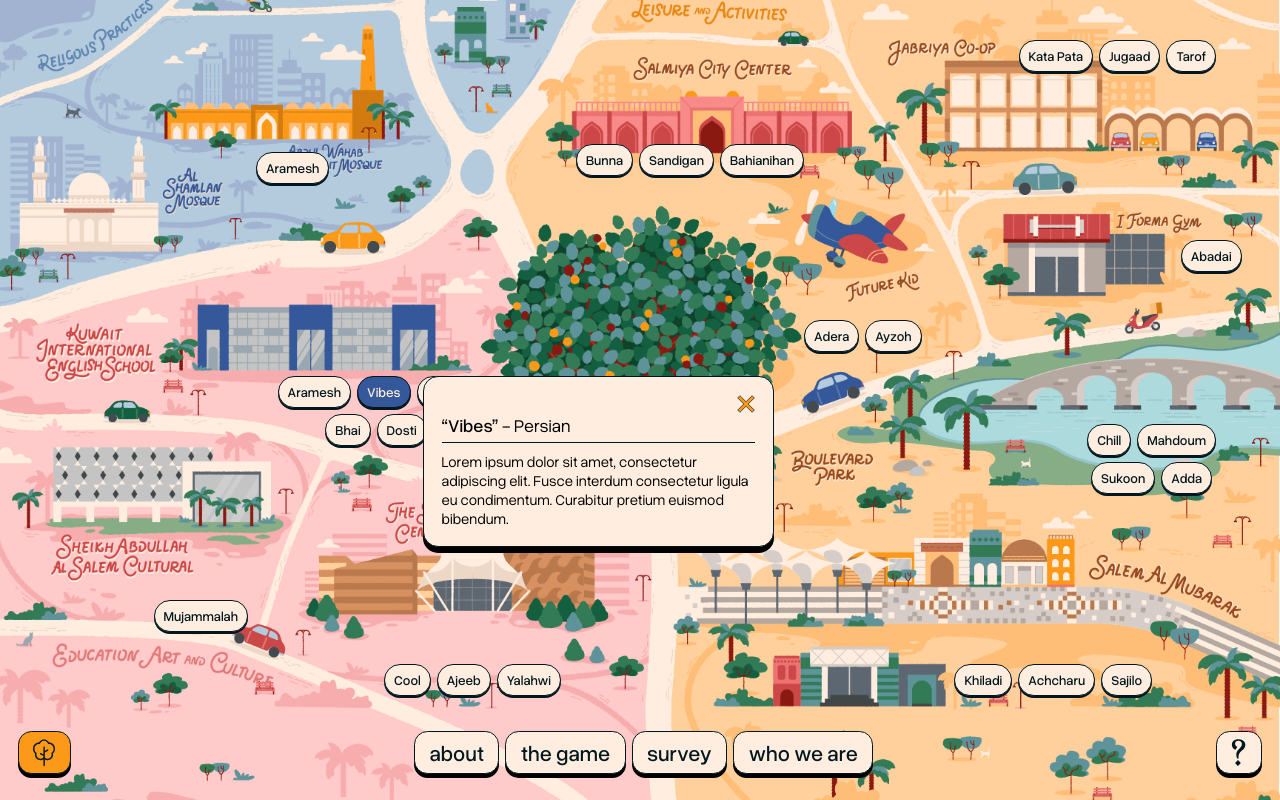
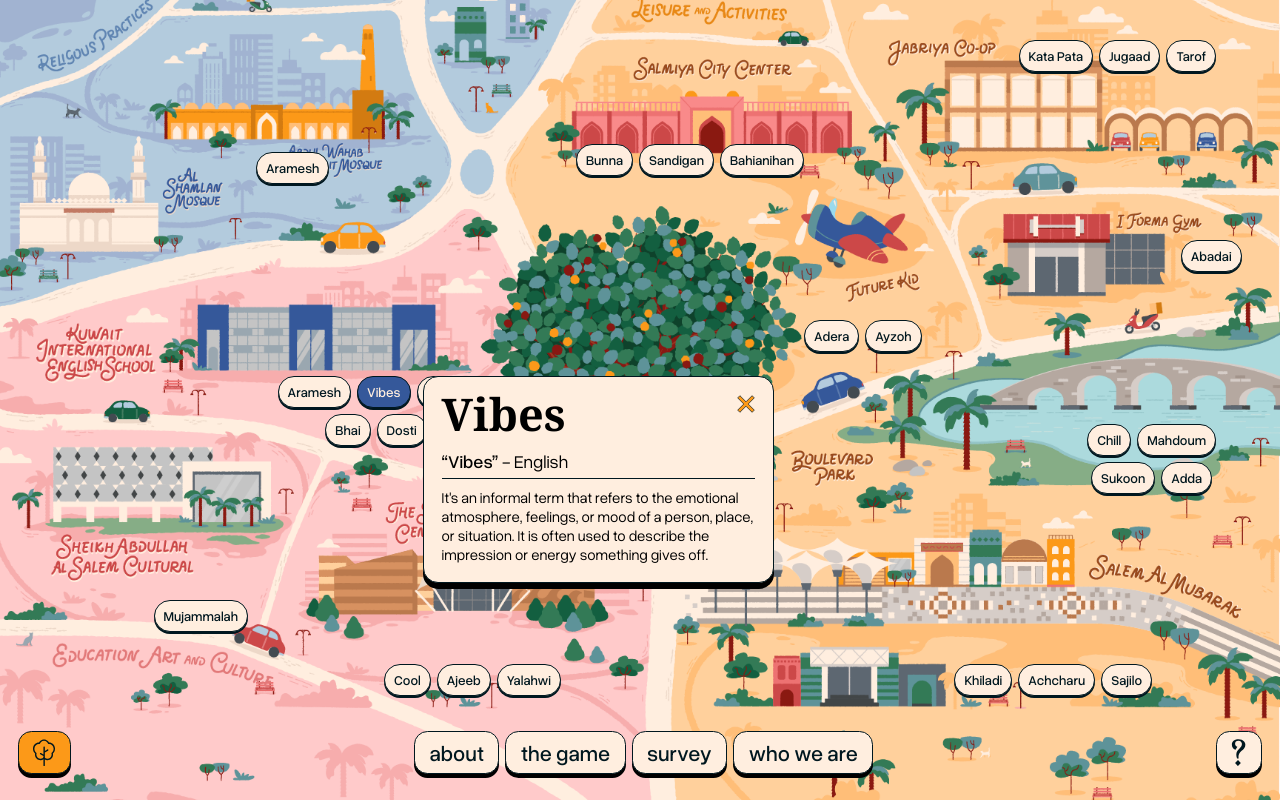
Before and after one commit to mitz-it/sidra-landing, a React (Vite) app: page /map in a window 1280 px wide. Both pictures are taken after a click on the button "Vibes". Built offline with nearby package versions, Linux system fonts and the light colour scheme.

Commit message:
Added languages text descriptions and changed popover logic for sidra tree

```diff
--- a/src/pages/map/Map.tsx
+++ b/src/pages/map/Map.tsx
@@ -40,44 +40,44 @@ export default function Map() {
           isOpen={selected}
           setIsOpen={setSelected}
           name="Vibes"
-          title=""
-          text="Lorem ipsum dolor sit amet, consectetur adipiscing elit. Fusce interdum consectetur ligula eu condimentum. Curabitur pretium euismod bibendum."
+          title="Vibes"
+          text="It's an informal term that refers to the emotional atmosphere, feelings, or mood of a person, place, or situation. It is often used to describe the impression or energy something gives off."
           axisX="right"
           axisY="top"
-          nameOrigin="Persian"
+          nameOrigin="English"
         />
         <Popover
           id="Wasta"
           isOpen={selected}
           setIsOpen={setSelected}
           name="Wasta"
-          title=""
-          text="Lorem ipsum dolor sit amet, consectetur adipiscing elit. Fusce interdum consectetur ligula eu condimentum. Curabitur pretium euismod bibendum."
+          title=" واسطه"
+          text='Refers to the concept of using connections, influence, or intermediaries to achieve something, such as securing a job, gaining a favor, or resolving a problem. While "wasta" can sometimes have a neutral or positive connotation (such as facilitating a legitimate connection or mediation), it is often criticized for perpetuating inequality, corruption, and lack of meritocracy.'
           axisX="right"
           axisY="top"
-          nameOrigin="Persian"
+          nameOrigin="Arabic"
         />
         <Popover
           id="Bhai"
           isOpen={selected}
           setIsOpen={setSelected}
           name="Bhai"
-          title=""
-          text="Lorem ipsum dolor sit amet, consectetur adipiscing elit. Fusce interdum consectetur ligula eu condimentum. Curabitur pretium euismod bibendum."
+          title="(भाई)"
+          text='This term means "younger brother," but it is often used more broadly to denote camaraderie, friendship, and respect among peers, regardless of actual familial ties. The term embodies the spirit of kinship and community, reflecting the Nepali social structure, where relationships extend beyond bloodlines.'
           axisX="right"
           axisY="top"
-          nameOrigin="Persian"
+          nameOrigin="Nepali"
         />
         <Popover
           id="Dosti"
           isOpen={selected}
           setIsOpen={setSelected}
           name="Dosti"
-          title=""
-          text="Lorem ipsum dolor sit amet, consectetur adipiscing elit. Fusce interdum consectetur ligula eu condimentum. Curabitur pretium euismod bibendum."
+          title="دوستی"
+          text='This word means "friendship," but it encapsulates a profound sense of loyalty and emotional connection that extends beyond the typical understanding of friendship. In Pakistan, dosti often involves a commitment to support one another through thick and thin, highlighting the importance of camaraderie in social relationships'
           axisX="right"
           axisY="top"
-          nameOrigin="Persian"
+          nameOrigin="Urdu"
         />
       </MapButtonContainer>
 
@@ -87,10 +87,10 @@ export default function Map() {
           isOpen={selected}
           setIsOpen={setSelected}
           name="Mujammalah"
-          title=""
-          text="Lorem ipsum dolor sit amet, consectetur adipiscing elit. Fusce interdum consectetur ligula eu condimentum. Curabitur pretium euismod bibendum."
+          title="مجاملة"
+          text="Refers to polite gestures, compliments, or social niceties used to maintain harmony and goodwill in interactions. While it can be used to refer to the efforts of doing what is needed to respect cultural values, it can also mean sacrificing one's authenticity and acting in performative ways that don't reflect what one believes or feels."
           axisX="right"
-          axisY="top"
+          axisY="bottom"
           nameOrigin="Persian"
         />
       </MapButtonContainer>
@@ -101,33 +101,48 @@ export default function Map() {
           isOpen={selected}
           setIsOpen={setSelected}
           name="Cool"
-          title=""
-          text="Lorem ipsum dolor sit amet, consectetur adipiscing elit. Fusce interdum consectetur ligula eu condimentum. Curabitur pretium euismod bibendum."
+          title="Cool"
+          text="The most popular modern usage refers to being fashionable, impressive, or generally likable. It's widely used in casual conversations and has become a staple of informal English."
           axisX="right"
           axisY="bottom"
-          nameOrigin="Persian"
+          nameOrigin="English"
         />
         <Popover
           id="Ajeeb"
           isOpen={selected}
           setIsOpen={setSelected}
           name="Ajeeb"
-          title=""
-          text="Lorem ipsum dolor sit amet, consectetur adipiscing elit. Fusce interdum consectetur ligula eu condimentum. Curabitur pretium euismod bibendum."
+          title="عجيب"
+          text="An expression often used in the Gulf countries to describe something that elicits surprise, wonder, amazement or admiration."
           axisX="right"
           axisY="bottom"
-          nameOrigin="Persian"
+          nameOrigin="Arabic"
         />
         <Popover
           id="Yalahwi"
           isOpen={selected}
           setIsOpen={setSelected}
           name="Yalahwi"
-          title=""
-          text="Lorem ipsum dolor sit amet, consectetur adipiscing elit. Fusce interdum consectetur ligula eu condimentum. Curabitur pretium euismod bibendum."
+          title="يا لهوي."
+          text={`It's a common expression in some Arabic dialects, particularly in Egyptian Arabic, to convey feelings of astonishment, worry, or alarm. For example, when someone hears unexpected bad news, they might exclaim: "Yalawhi!”, meaning "Oh my goodness!" or "Oh no!".`}
           axisX="right"
           axisY="bottom"
-          nameOrigin="Persian"
+          nameOrigin="Arabic"
+        />
+      </MapButtonContainer>
+
+      <MapButtonContainer left="47%" top="65%">
+        <Popover
+          id="Sidra"
+          isOpen={selected}
+          setIsOpen={setSelected}
+          name="Sidra Tree"
+          text="In Kuwait's desert, the Sidra tree thrives, symbolizing resilience, unity, and life. Deeply rooted in Islamic culture and Kuwaiti heritage, it embodies survival in harsh climates and inspires environmental awareness. Like the Sidra tree, Kuwait brings together over 100 nationalities, each life a unique leaf on its branches. Together we form a vibrant whole, rooted in shared stories and memories. No matter where we come from, our paths converge here, beneath a common canopy"
+          title="Sidra Tree"
+          axisX="right"
+          axisY="bottom"
+          nameOrigin=""
+          hasName={false}
         />
       </MapButtonContainer>
 
@@ -137,33 +152,33 @@ export default function Map() {
           isOpen={selected}
           setIsOpen={setSelected}
           name="Bunna"
-          title=""
-          text="Lorem ipsum dolor sit amet, consectetur adipiscing elit. Fusce interdum consectetur ligula eu condimentum. Curabitur pretium euismod bibendum."
+          title="ቡቡናና"
+          text='This word means "coffee" in Amharic, but it encompasses much more than just the beverage. Coffee holds a significant cultural and social role in Ethiopia, often involving elaborate ceremonies where the coffee is roasted, ground, and brewed in front of guests. The bunna ceremony symbolizes hospitality, community, and a shared experience that is central to Ethiopian social life.'
           axisX="left"
           axisY="top"
-          nameOrigin="Persian"
+          nameOrigin="Amharic"
         />
         <Popover
           id="Sandigan"
           isOpen={selected}
           setIsOpen={setSelected}
           name="Sandigan"
-          title=""
-          text="Lorem ipsum dolor sit amet, consectetur adipiscing elit. Fusce interdum consectetur ligula eu condimentum. Curabitur pretium euismod bibendum."
+          title="Sandigan"
+          text='Means "pillar," "support," or "foundation." It refers to something or someone that serv'
           axisX="left"
           axisY="top"
-          nameOrigin="Persian"
+          nameOrigin="Talalog"
         />
         <Popover
           id="Bahianihan"
           isOpen={selected}
           setIsOpen={setSelected}
           name="Bahianihan"
-          title=""
-          text="Lorem ipsum dolor sit amet, consectetur adipiscing elit. Fusce interdum consectetur ligula eu condimentum. Curabitur pretium euismod bibendum."
+          title="Bahianihan "
+          text="'We must give and share whatever we have and we are lucky if we have something to share'. One of the inherent traits that identifies Filipinos is 'Bayanihan', or the willingness to help others without asking for something in return."
           axisX="left"
           axisY="top"
-          nameOrigin="Persian"
+          nameOrigin="Talalog"
         />
       </MapButtonContainer>
 
@@ -173,22 +188,22 @@ export default function Map() {
           isOpen={selected}
           setIsOpen={setSelected}
           name="Adera"
-          title=""
-          text="Lorem ipsum dolor sit amet, consectetur adipiscing elit. Fusce interdum consectetur ligula eu condimentum. Curabitur pretium euismod bibendum."
+          title="አደራ"
+          text="When a person passes a valuable belonging of theirs to someone to look after, they use this phrase to let them know they have a big responsibility. For example, if you're going to babysit somebody's little kid, usually the mother will say adera lijaen. (Ligaen means 'my kid'). The phrase adera contains 'please', 'take cake of my child', 'promise to protect them' and 'I'm trusting you' all in one word. It's nothing to be taken lightly."
           axisX="left"
           axisY="top"
-          nameOrigin="Persian"
+          nameOrigin="Amharic"
         />
         <Popover
           id="Ayzoh"
           isOpen={selected}
           setIsOpen={setSelected}
           name="Ayzoh"
-          title=""
-          text="Lorem ipsum dolor sit amet, consectetur adipiscing elit. Fusce interdum consectetur ligula eu condimentum. Curabitur pretium euismod bibendum."
+          title="አይዞህ"
+          text="Lots of Amharic speakers land on this word. It can translate into something like 'it's okay', 'it's going to be okay', 'I hope you didn't hurt yourself' or 'don't worry' depending on the situation. Sometimes it can mean 'be strong' or 'have courage', and can be applied to anything as small as someone tripping while walking. It could be thought of as the acknowledgement of someone else's struggle, with a bit of encouragement in there, too, and it's used all the time. "
           axisX="left"
           axisY="top"
-          nameOrigin="Persian"
+          nameOrigin="Amharic"
         />
       </MapButtonContainer>
 
@@ -198,30 +213,32 @@ export default function Map() {
           isOpen={selected}
           setIsOpen={setSelected}
           name="Kata Pata"
-          title=""
-          text="Lorem ipsum dolor sit amet, consectetur adipiscing elit. Fusce interdum consectetur ligula eu condimentum. Curabitur pretium euismod bibendum."
+          title="කට පට"
+          text="This word describes the cheerful, often noisy, and lively atmosphere created by people talking or bustling around, often in a group setting. It's used to express the buzz of conversation or activity, especially in places like markets or family gatherings, where there's a vibrant hum of people going about their lives."
           axisX="left"
           axisY="top"
-          nameOrigin="Persian"
+          nameOrigin="Tamil"
         />
         <Popover
           id="Jugaad"
           isOpen={selected}
           setIsOpen={setSelected}
           name="Jugaad"
-          title=""
-          text="Lorem ipsum dolor sit amet, consectetur adipiscing elit. Fusce interdum consectetur ligula eu condimentum. Curabitur pretium euismod bibendum."
+          title="जुगाड़"
+          text="Using skill and imagination to find an easy solution to a problem or to fix or make something using cheap, basic items."
           axisX="left"
           axisY="top"
-          nameOrigin="Persian"
+          nameOrigin="Hindi"
         />
         <Popover
           id="Tarof"
           isOpen={selected}
           setIsOpen={setSelected}
           name="Tarof"
-          title=""
-          text="Lorem ipsum dolor sit amet, consectetur adipiscing elit. Fusce interdum consectetur ligula eu condimentum. Curabitur pretium euismod bibendum."
+          title="تعارف"
+          text="Tarof is a complex and culturally significant concept in Iranian culture that revolves around politeness, hospitality, and social etiquette. It refers to a set of social behaviors where people make offers or express sentiments that may not be meant to be taken literally. Essentially, it's a ritual of courtesy where individuals show deference, generosity, or respect, often beyond what is genuinely intended or feasible.
+For example, someone may insist on paying for a meal even if they expect the other person to refuse their offer, or they may repeatedly offer you something out of politeness, not necessarily expecting you to accept. The art of tarof lies in recognizing when an offer is genuine and when it's merely a polite gesture. At its core, tarof is about maintaining harmony, showing respect, and navigating social interactions gracefully, but it can also lead to a degree of ambiguity or even miscommunication if not understood well.
+"
           axisX="left"
           axisY="top"
           nameOrigin="Persian"
@@ -234,11 +251,11 @@ export default function Map() {
           isOpen={selected}
           setIsOpen={setSelected}
           name="Abadai"
-          title=""
-          text="Lorem ipsum dolor sit amet, consectetur adipiscing elit. Fusce interdum consectetur ligula eu condimentum. Curabitur pretium euismod bibendum."
+          title="قبضاي"
+          text="It's a colloquial word used in Levantine Arabic, particularly in Syrian, Lebanese, and Palestinian dialects. It refers to someone who is strong, courageous, or has a commanding presence, often associated with street smarts or physical strength."
           axisX="left"
           axisY="top"
-          nameOrigin="Persian"
+          nameOrigin="Arabic"
         />
       </MapButtonContainer>
 
@@ -248,44 +265,44 @@ export default function Map() {
           isOpen={selected}
           setIsOpen={setSelected}
           name="Chill"
-          title=""
-          text="Lorem ipsum dolor sit amet, consectetur adipiscing elit. Fusce interdum consectetur ligula eu condimentum. Curabitur pretium euismod bibendum."
+          title="Chill"
+          text="It's a versatile term often used in informal and casual conversations to indicate relaxation, calmness, or something positive."
           axisX="left"
           axisY="top"
-          nameOrigin="Persian"
+          nameOrigin="English"
         />
         <Popover
           id="Mahdoum"
           isOpen={selected}
           setIsOpen={setSelected}
           name="Mahdoum"
-          title=""
-          text="Lorem ipsum dolor sit amet, consectetur adipiscing elit. Fusce interdum consectetur ligula eu condimentum. Curabitur pretium euismod bibendum."
+          title="مهضوم"
+          text="It's a colloquial Arabic word primarily used in Levantine dialects, such as Lebanese and Syrian Arabic. Its meaning depends on context, but it generally conveys a positive sentiment related to something being charming, cute, funny or entertaining."
           axisX="left"
           axisY="top"
-          nameOrigin="Persian"
+          nameOrigin="Arabic"
         />
         <Popover
           id="Sukoon"
           isOpen={selected}
           setIsOpen={setSelected}
           name="Sukoon"
-          title=""
-          text="Lorem ipsum dolor sit amet, consectetur adipiscing elit. Fusce interdum consectetur ligula eu condimentum. Curabitur pretium euismod bibendum."
+          title="سکون"
+          text="A sense of peace and tranquility, especially after a long or challenging day, or in the presence of loved ones."
           axisX="left"
           axisY="top"
-          nameOrigin="Persian"
+          nameOrigin="Urdu"
         />
         <Popover
           id="Adda"
           isOpen={selected}
           setIsOpen={setSelected}
           name="Adda"
-          title=""
-          text="Lorem ipsum dolor sit amet, consectetur adipiscing elit. Fusce interdum consectetur ligula eu condimentum. Curabitur pretium euismod bibendum."
+          title="আড্ডা"
+          text="This refers to informal, relaxed conversations that Bengalis love to have with friends and family, often about anything under the sun—philosophy, politics, art, literature, or just gossip. An adda session often involves a strong sense of community, intellectual curiosity, and bonding, which are deeply valued in Bengali culture."
           axisX="left"
           axisY="top"
-          nameOrigin="Persian"
+          nameOrigin="Bangla"
         />
       </MapButtonContainer>
 
@@ -295,33 +312,33 @@ export default function Map() {
           isOpen={selected}
           setIsOpen={setSelected}
           name="Khiladi"
-          title=""
-          text="Lorem ipsum dolor sit amet, consectetur adipiscing elit. Fusce interdum consectetur ligula eu condimentum. Curabitur pretium euismod bibendum."
+          title="खिलाड़ी"
+          text="Literally means “player,” but it has a sense of someone who is smart, streetwise, and strategic."
           axisX="left"
           axisY="bottom"
-          nameOrigin="Persian"
+          nameOrigin="Hindi"
         />
         <Popover
           id="Achcharu"
           isOpen={selected}
           setIsOpen={setSelected}
           name="Achcharu"
-          title=""
-          text="Lorem ipsum dolor sit amet, consectetur adipiscing elit. Fusce interdum consectetur ligula eu condimentum. Curabitur pretium euismod bibendum."
+          title="அச்சாறு"
+          text="This word refers to a popular Sri Lankan pickle-like dish, but it also describes a unique concept—a mix of different elements that create something vibrant and distinct. It's used in slang to describe a jumble of things, or situations with a variety of mixed elements, like a group of people with different personalities."
           axisX="left"
           axisY="bottom"
-          nameOrigin="Persian"
+          nameOrigin="Tamil"
         />
         <Popover
           id="Sajilo"
           isOpen={selected}
           setIsOpen={setSelected}
           name="Sajilo"
-          title=""
-          text="Lorem ipsum dolor sit amet, consectetur adipiscing elit. Fusce interdum consectetur ligula eu condimentum. Curabitur pretium euismod bibendum.Lorem ipsum dolor sit amet, consectetur adipiscing elit. Fusce interdum consectetur ligula eu condimentum. Curabitur pretium euismod bibendum."
+          title="सजिलो"
+          text={`This term means "easy" but is often used in a broader context to describe anything that feels comfortable or convenient. It reflects the Nepali attitude towards life's challenges: striving for simplicity. It captures an essence of ease that transcends mere practicality, and it's often used in social contexts to denote a sense of being at ease with one's surroundings or tasks.`}
           axisX="left"
           axisY="bottom"
-          nameOrigin="Persian"
+          nameOrigin="Nepali"
         />
       </MapButtonContainer>
       <BottomNavigation />
--- a/src/pages/map/components/Popover.tsx
+++ b/src/pages/map/components/Popover.tsx
@@ -13,12 +13,13 @@ type PopoverProps = {
   id: string;
   name: string;
   axisX: "left" | "right";
-  axisY: "top" | "bottom" ;
+  axisY: "top" | "bottom";
   nameOrigin: string;
   title: string;
   text: string;
   isOpen: string;
   setIsOpen: (value: string) => void;
+  hasName?: boolean;
 };
 
 const Popover: React.FC<PopoverProps> = ({
@@ -31,6 +32,7 @@ const Popover: React.FC<PopoverProps> = ({
   text,
   isOpen,
   setIsOpen,
+  hasName = true,
 }) => {
   const open = !!(isOpen === id);
 
@@ -43,7 +45,7 @@ const Popover: React.FC<PopoverProps> = ({
         event.target instanceof Node &&
         !popoverRef.current.contains(event.target)
       ) {
-          setIsOpen('');
+        setIsOpen("");
       }
     };
 
@@ -52,7 +54,6 @@ const Popover: React.FC<PopoverProps> = ({
       document.removeEventListener("mousedown", handleClickOutside);
     };
   }, [setIsOpen]);
-
 
   return (
     <div style={{ position: "relative" }}>
@@ -79,9 +80,11 @@ const Popover: React.FC<PopoverProps> = ({
             </svg>
           </MapPopoverHeader>
 
+          {hasName ? (
             <MapPopoverSubTitle>
               <b>“{name}”</b> - {nameOrigin}
             </MapPopoverSubTitle>
+          ) : null}
           <MapPopoverDivider />
           <MapPopoverText>{text}</MapPopoverText>
         </MapPopover>
```
Lines whose indentation alone changed are shown as unchanged.
